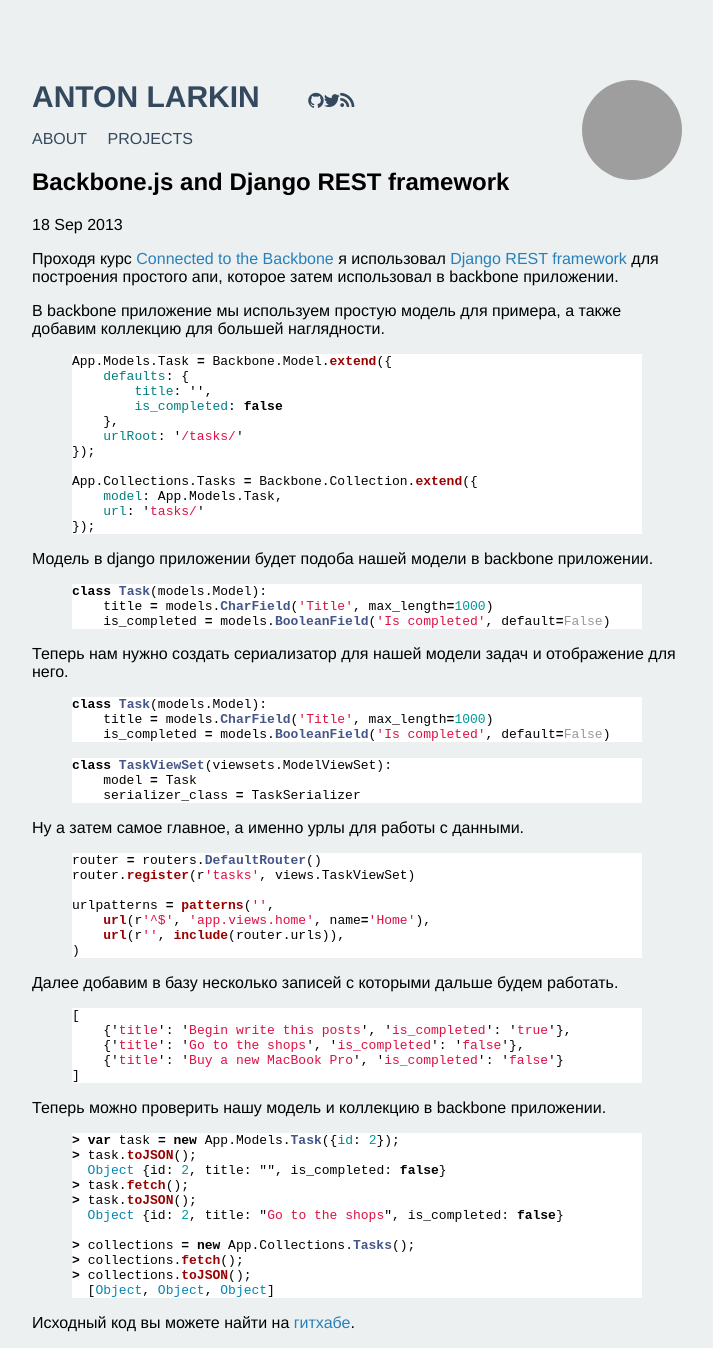
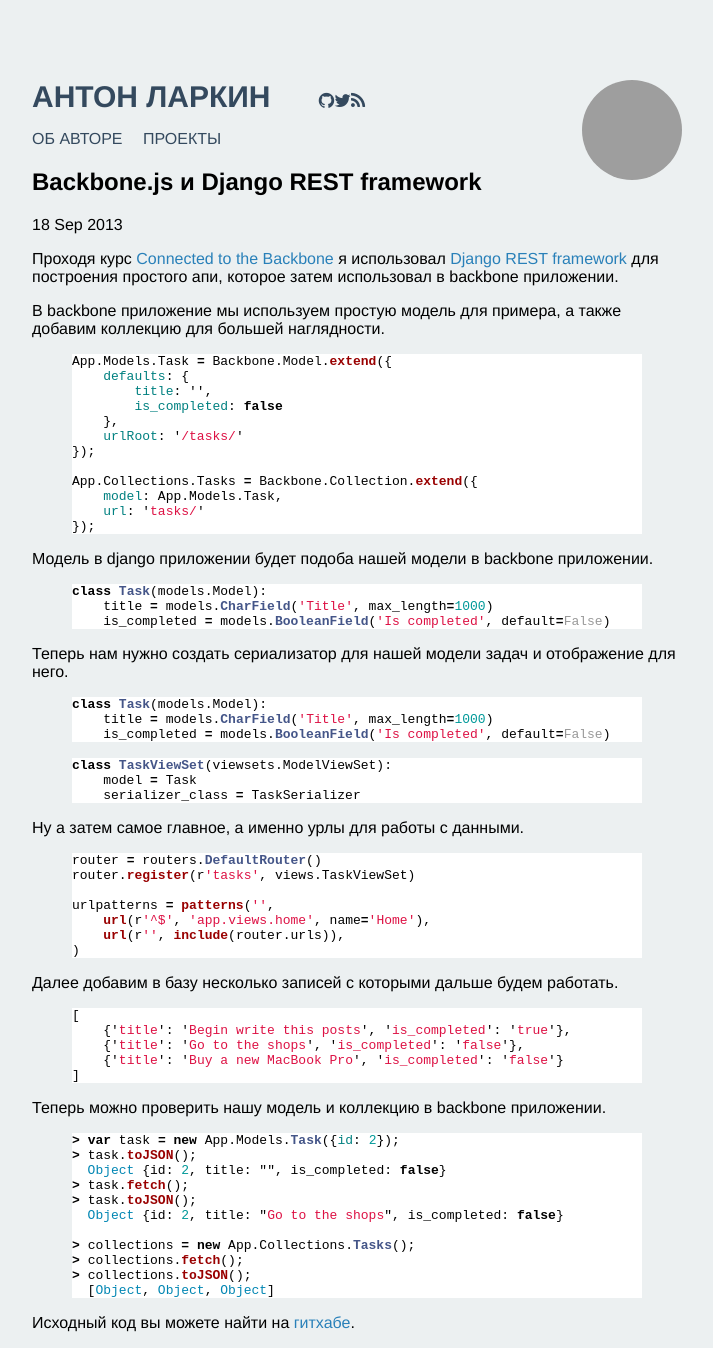
Before and after one commit to ToxicWar/toxicwar.github.io, a Jekyll site: the page built from _posts/2013-09-18-backbone-and-django-rest-framework.md, in a window 1280 px wide, cut to the strip 0-1348 px from the top of the page. Shown: the whole strip, without its empty margins (283-996 px from the left). Built offline with Jekyll 4.4.1, drawn with Linux system fonts in a browser that asks for light colours; Markdown is read by kramdown in place of the engine named in the settings; grey boxes are pictures that could not be loaded.

Commit message:
English -> Русский

```diff
--- a/_config.yml
+++ b/_config.yml
@@ -1,4 +1,4 @@
-name: Anton Larkin
+name: Антон Ларкин
 url: http://toxicwar.com
 description: A fantastic blog that is fantastic.
 twitter: toxic_war
--- a/_layouts/layout.html
+++ b/_layouts/layout.html
@@ -35,8 +35,8 @@
 		</header>
 		<nav class="container">
 			<ul class="menu">
-				<li><a href="/about.html">about</a></li>
-				<li><a href="/projects.html">projects</a></li>
+				<li><a href="/about.html">Об авторе</a></li>
+				<li><a href="/projects.html">Проекты</a></li>
 			</ul>
 		</nav>
 		<section class="container content">
--- a/_posts/2013-09-18-backbone-and-django-rest-framework.md
+++ b/_posts/2013-09-18-backbone-and-django-rest-framework.md
@@ -1,6 +1,6 @@
 ---
 layout: post
-title:  "Backbone.js and Django REST framework"
+title:  "Backbone.js и Django REST framework"
 date:   2013-09-18 00:00:00
 categories: django
 ---
--- a/about.html
+++ b/about.html
@@ -1,6 +1,6 @@
 ---
 layout: layout
-title: "About"
+title: "Об авторе"
 ---
 
 <section class="content">
--- a/projects.html
+++ b/projects.html
@@ -1,4 +1,4 @@
 ---
 layout: layout
-title: "Projects"
+title: "Проекты"
 ---
```
